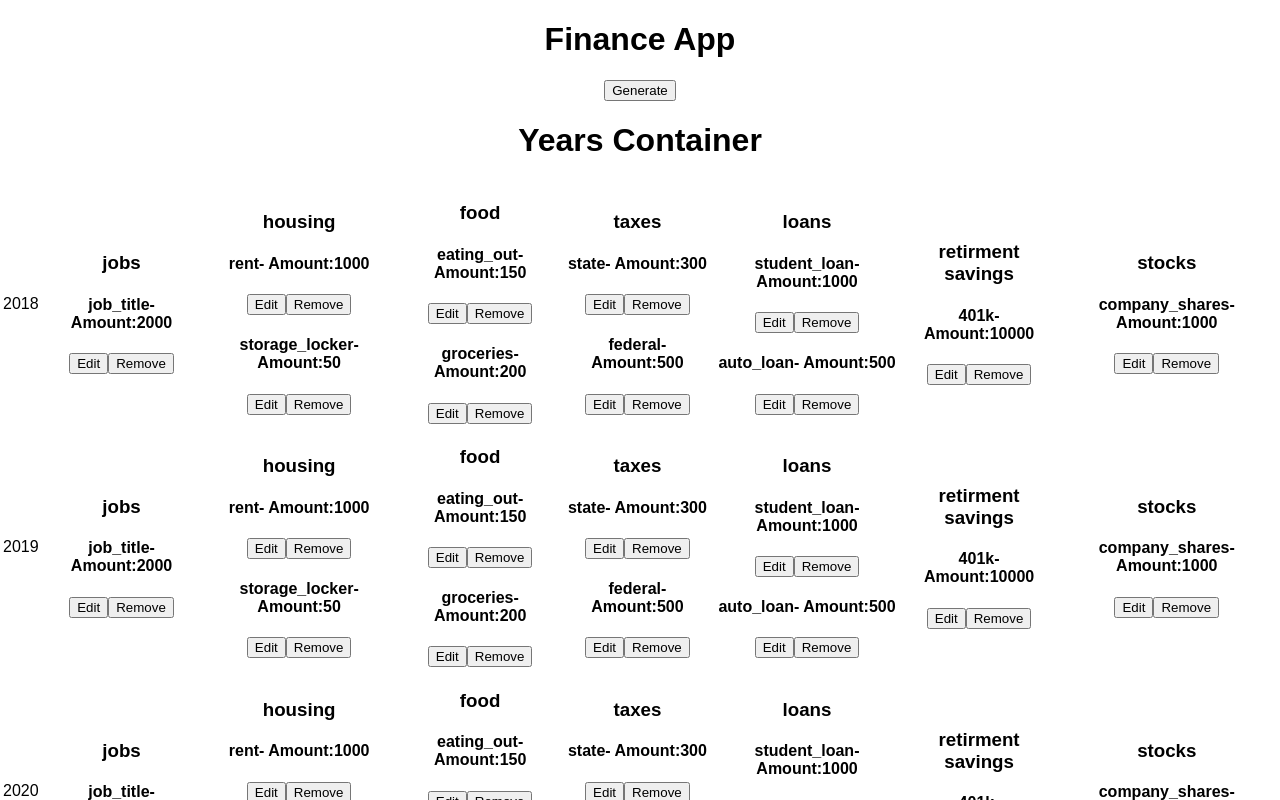
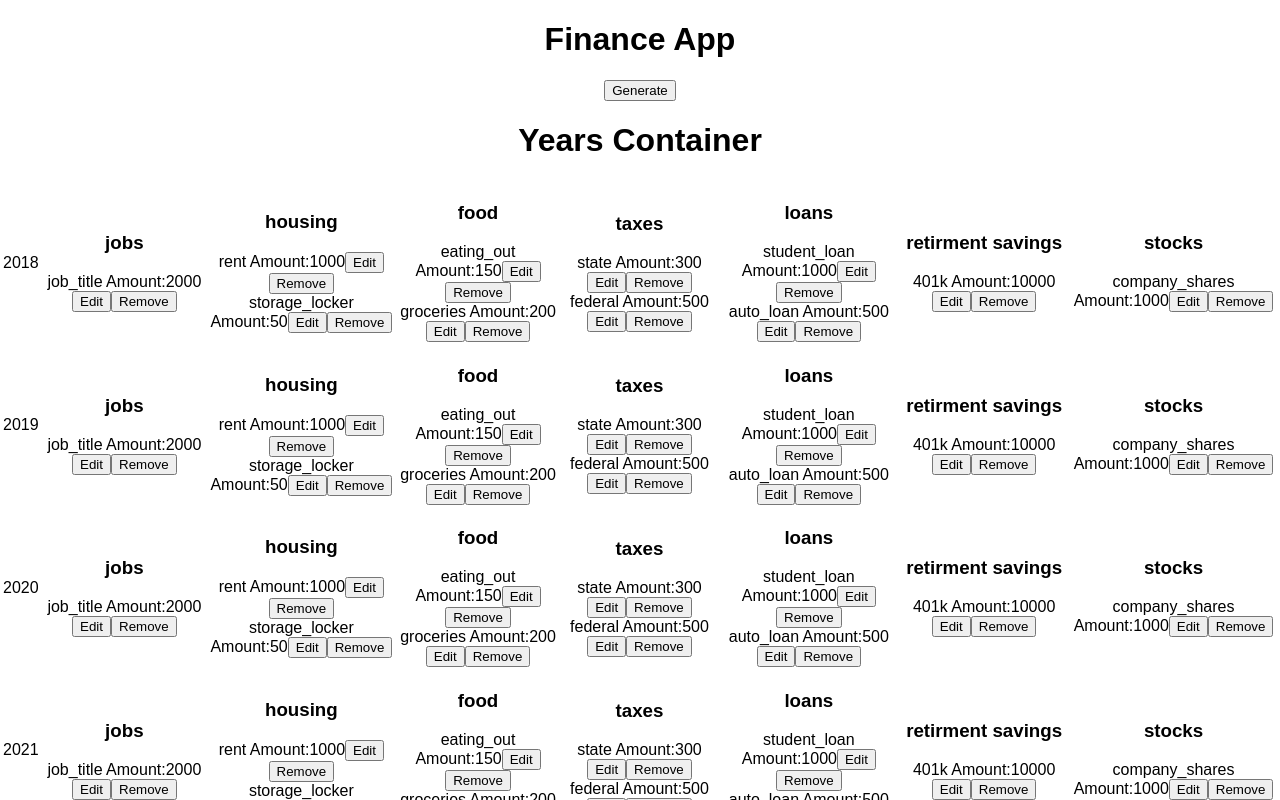
Before and after one commit to Cooper-Runstein/React-Personal-Finance-App, a React (Create React App) app: page / in a window 1280 px wide. Both pictures are taken after a click on the button "Generate". Shown: the top 800 px of the page. Built offline with nearby package versions, Linux system fonts and the light colour scheme.

Commit message:
Edit entry wired to buttons

```diff
--- a/src/App.js
+++ b/src/App.js
@@ -11,6 +11,7 @@ import YearsContainer from './Components/YearsContainer';
 class App extends Component {
   constructor(props){
     super(props)
+    this.editEntry = this.editEntry.bind(this)
     this.state = {
       startingValues: {
         startFormStatus: 0,
@@ -161,8 +162,6 @@ class App extends Component {
           ]
         })
       }
-      console.log(years[0])
-    // years[0].savings[0].retirment_savings[0]['401k'] = this.state.startingValues.Savings;
 
     this.setState({
       years: years
@@ -170,9 +169,9 @@ class App extends Component {
 
   }
 
-  editEntry= (yearIndex, index) =>{
-
-    this.setState({})
+  editEntry= (yearIndex, category, index) =>{
+    console.log("editEntry");
+    console.log(this.state.years[yearIndex].year)
   }
 
 
--- a/src/Components/Category.js
+++ b/src/Components/Category.js
@@ -11,10 +11,14 @@ const Category = (props) =>{
                 {props.category.entries.map((e,i)=> {
                     return(
                     <Instance
+                        yearIndex = {props.yearIndex}
+                        catName= {props.catName}
                         key={i}
+                        index={i}
                         instance={e}
-                        editEntry = {props.editEntry}
-                />)
+                        editInstance = {()=> props.editEntry(props.yearIndex, props.catName, i)}
+                />
+            )
                     })
                 }
             </td>
@@ -25,6 +29,6 @@ const Category = (props) =>{
 }
 
 Category.propTypes = {
-    debt: PropTypes.number.isRequired
+    editEntry: PropTypes.func.isRequired
 }
 export default Category;
--- a/src/Components/Instance.js
+++ b/src/Components/Instance.js
@@ -5,10 +5,11 @@ const Instance = (props) =>{
 
     return(
         <div id="instance">
-            <h4>{props.instance.title}- Amount:{props.instance.value}</h4>
+            <span>{props.instance.title}</span><span> Amount:{props.instance.value}</span>
             <button
                 className="editButton"
-                onClick={props.editInstance}>
+                onClick={props.editInstance}
+            >
                 Edit
             </button>
             <button
--- a/src/Components/Year.js
+++ b/src/Components/Year.js
@@ -10,6 +10,8 @@ const Year =(props)=>{
                 <td>{props.year.year}</td>
                 {props.year.income.map((e,i)=>{
                     return <Category
+                        yearIndex={props.yearIndex}
+                        catName= "income"
                         key={i}
                         category={e}
                         editEntry={props.editEntry}
@@ -17,7 +19,9 @@ const Year =(props)=>{
                 })}
                 {props.year.expenses.map((e,i)=>{
                     return <Category
+                    yearIndex={props.yearIndex}
                         key={i}
+                        catName= "expenses"
                         category={e}
                         editEntry={props.editEntry}
                     />
@@ -25,6 +29,8 @@ const Year =(props)=>{
                 {props.year.debt.map((e,i)=>{
                     return <Category
                         key={i}
+                        yearIndex={props.yearIndex}
+                        catName= "debt"
                         category={e}
                         editEntry={props.editEntry}
                     />
@@ -32,6 +38,8 @@ const Year =(props)=>{
                 {props.year.savings.map((e,i)=>{
                     return <Category
                         key={i}
+                        yearIndex={props.yearIndex}
+                        catName= "savings"
                         category={e}
                         editEntry={props.editEntry}
                     />
@@ -43,6 +51,7 @@ const Year =(props)=>{
 
 
 Year.propTypes = {
-    year: PropTypes.object.isRequired
+    year: PropTypes.object.isRequired,
+    editEntry: PropTypes.func.isRequired
 }
 export default Year;
--- a/src/Components/YearsContainer.js
+++ b/src/Components/YearsContainer.js
@@ -12,6 +12,7 @@ const YearsContainer = (props) =>{
                     {props.years.map((y, i)=>{
                         return <Year
                                 key={i}
+                                yearIndex={i}
                                 year= {y}
                                 editEntry = {props.editEntry}
                             />
@@ -25,6 +26,7 @@ const YearsContainer = (props) =>{
 YearsContainer.propTypes = {
     startingDebt: PropTypes.number.isRequired,
     startingSavings: PropTypes.number.isRequired,
-    years: PropTypes.array.isRequired
+    years: PropTypes.array.isRequired,
+    editEntry: PropTypes.func.isRequired
 }
 export default YearsContainer;
```
